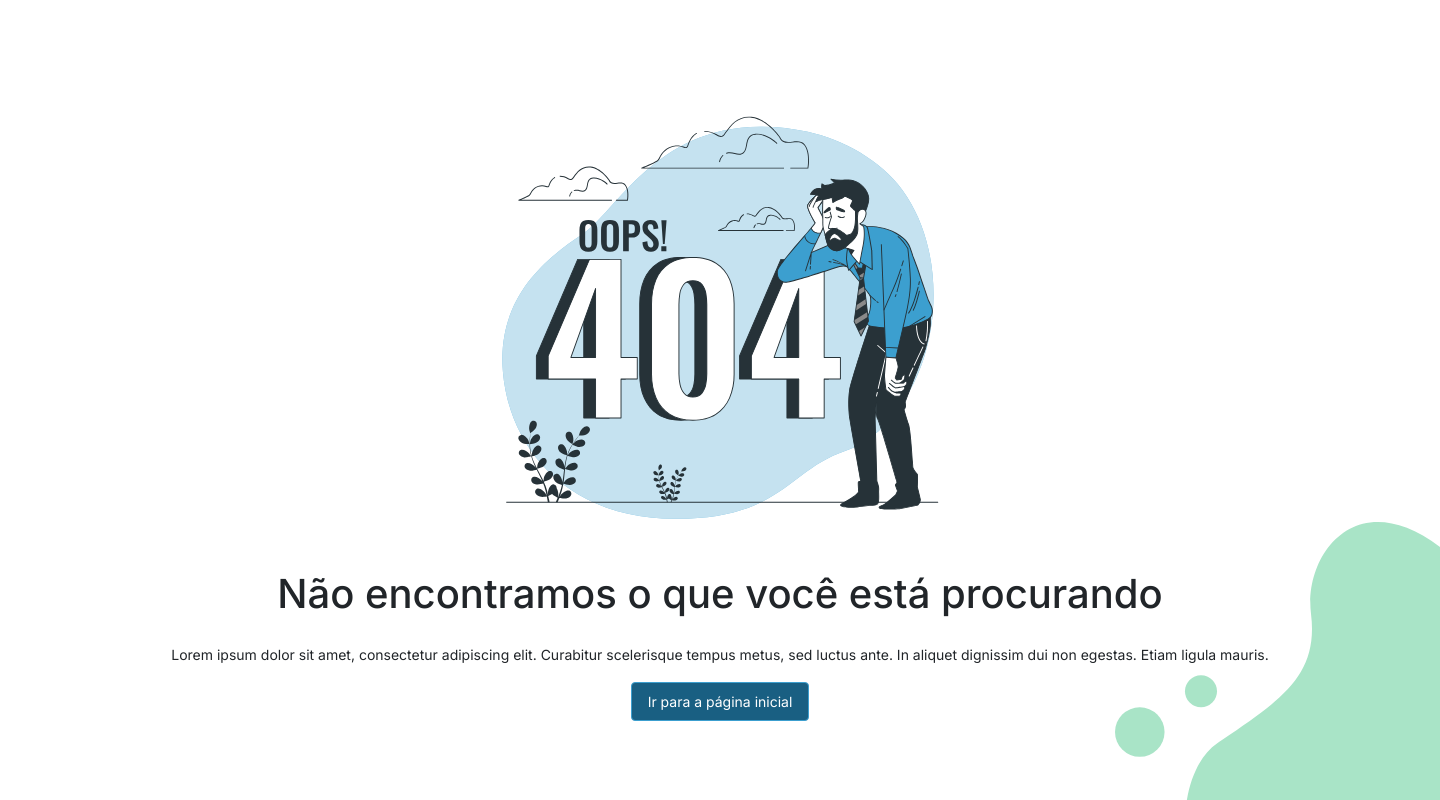
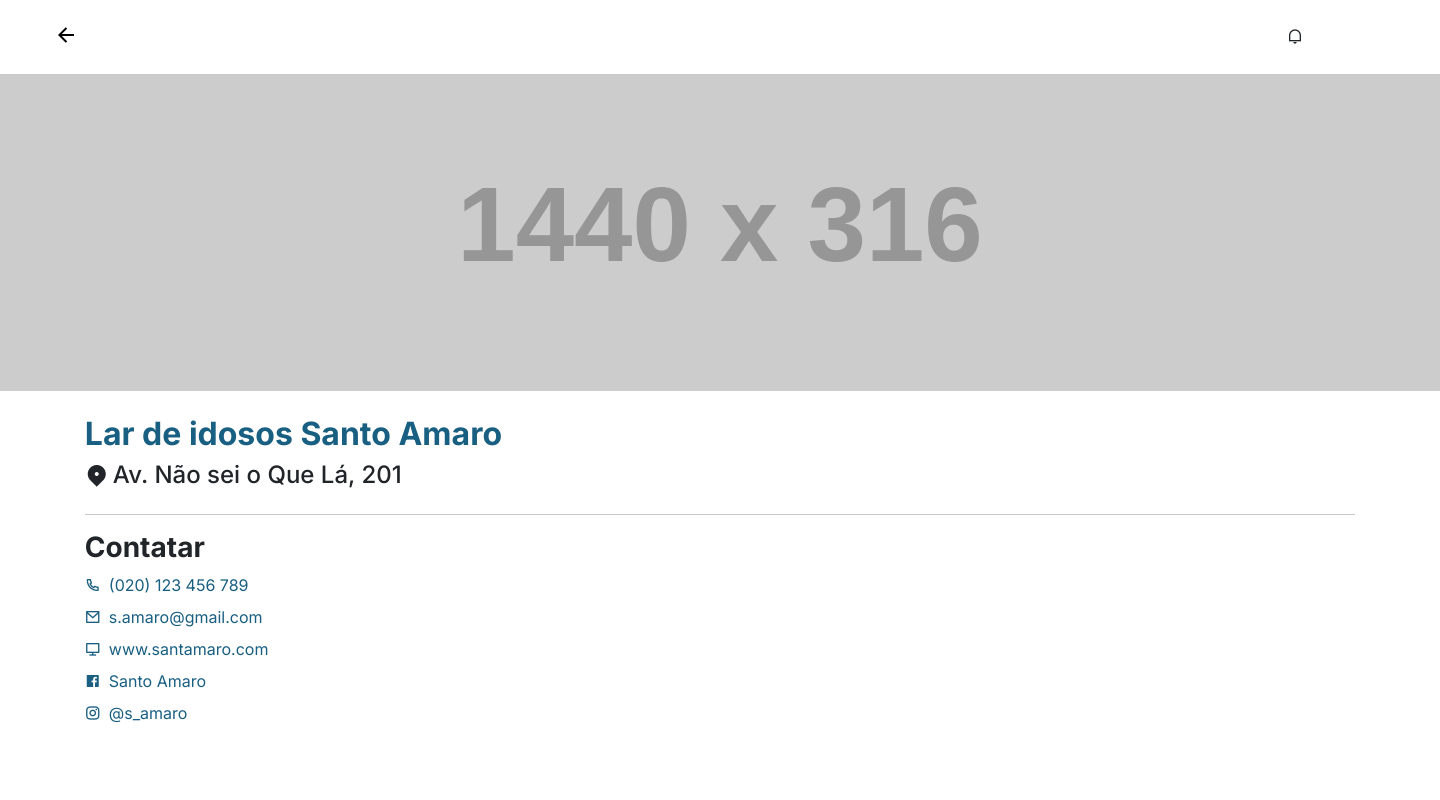
Before and after one commit to Ailton-F/RAV, a Flask app: page /usuarios/lar in a window 1440 px wide. Run offline with Flask 2, Linux system fonts and the light colour scheme; a user stored in the database is signed in; tables that the repository leaves empty hold one stand-in row (values such as "Sample post"); grey boxes labelled with a size stand in for pictures from a placeholder-image service; parts of the project's set-up code (start-up, migrations or seed data) failed here and were passed over; some libraries are stand-ins or nearby versions.

Commit message:
added lar page

```diff
--- a/controllers/UserController.py
+++ b/controllers/UserController.py
@@ -282,3 +282,11 @@ class User():
             user = Voluntario.query.filter_by(id_usuario=current_user.id).first()
 
         return render_template('visit/all_lares_page.html', nome=user.nome)
+
+    @staticmethod
+    def get_lar_page():
+        if current_user.user_type._value_ == 'L':
+            user = Lar.query.filter_by(id_usuario=current_user.id).first()
+        else:
+            user = Voluntario.query.filter_by(id_usuario=current_user.id).first()
+        return render_template('visit/lar.html', nome=user.nome)
--- a/routes/usuarios.py
+++ b/routes/usuarios.py
@@ -87,3 +87,8 @@ def save_name(): return user.save_name()
 @users_bl.route('/lares', methods=["GET"])
 @login_required
 def all_lares(): return user.get_all_lares_page()
+
+
+@users_bl.route('/lar', methods=["GET"])
+@login_required
+def get_lar(): return user.get_lar_page()
--- /dev/null
+++ b/static/css/lar.css
@@ -0,0 +1,3 @@
+.lar-content-container{
+    padding: 0 5.3em;
+}
--- a/static/css/lares_page.css
+++ b/static/css/lares_page.css
@@ -21,8 +21,13 @@
 
 .lar-card{
     max-width: 17.375em;
+    transition: .5s ease;
 }
 
 .lares-perfil-photo{
     width: -webkit-fill-available;
 }
+
+.lar-card:hover {
+    transform: translateY(-5px);
+}
--- a/static/css/profile_user.css
+++ b/static/css/profile_user.css
@@ -50,6 +50,6 @@
   color: #41C2A6;
 }
 
-.plus:hover{
-
+.return-button{
+  font-size: 1.5em;
 }
--- a/static/style.css
+++ b/static/style.css
@@ -11,6 +11,7 @@
 @import url("css/toasts.css");
 @import url("css/error.css");
 @import url("css/lares_page.css");
+@import url("css/lar.css");
 
 
 /*Configs*/
--- a/templates/user/home.html
+++ b/templates/user/home.html
@@ -12,7 +12,7 @@
       {% endwith %}
       <div class="flex-grow-1">
 
-        {% with u=user %}
+        {% with u=user[0] %}
           {% include 'user/logheader.html'%}
         {% endwith %}
 
--- a/templates/user/logheader.html
+++ b/templates/user/logheader.html
@@ -1,5 +1,10 @@
 <header>
-  <div class="d-flex align-items-center justify-content-end gap-3 px-5 py-3">
+  <div class="d-flex align-items-center justify-content-between gap-3 px-5 py-3">
+
+    {% if back %}
+    <button class="border-0 bg-transparent return-button me-auto" onClick="history.back()"><i class="ri-arrow-left-line"></i></button>
+    {% endif %}
+
     <button class="btn btn-notification">
       <i class="ri-notification-line"></i>
     </button>
--- /dev/null
+++ b/templates/visit/lar.html
@@ -0,0 +1,42 @@
+{% extends 'indexwhf.html' %}
+{% block titulo %}
+Editar visita
+{% endblock %}
+
+{% block conteudo %}
+<section>
+    {% with back=True %}
+    {% if session['id_info'] %}
+    {% with u=session['id_info']['given_name'] %}
+    {% include 'user/logheader.html'%}
+    {% endwith %}
+    {% else %}
+    {% if nome=='' %}
+    {% with u='' %}
+    {% include 'user/logheader.html'%}
+    {% endwith %}
+    {% else %}
+    {% with u=nome %}
+    {% include 'user/logheader.html'%}
+    {% endwith %}
+    {% endif %}
+    {% endif %}
+    {% endwith %}
+    <figure class="mb-4">
+        <img src="http://placehold.it/1440x316">
+    </figure>
+    <div class="lar-content-container">
+        <h2 class="text-dark-blue fw-bold">Lar de idosos Santo Amaro</h2>
+        <h4 class="d-flex align-items-center gap-1 mb-4"><i class="ri-map-pin-2-fill"></i> Av. Não sei o Que Lá, 201</h4>
+        <hr>
+        <h3 class="fw-bold">Contatar</h3>
+        <ol class="p-0 d-flex flex-column gap-2 text-dark-blue">
+            <li class="d-flex align-items-center gap-2"><i class="ri-phone-line"></i> (020) 123 456 789</li>
+            <li class="d-flex align-items-center gap-2"><i class="ri-mail-line"></i> s.amaro@gmail.com</li>
+            <li class="d-flex align-items-center gap-2"><i class="ri-computer-line"></i> www.santamaro.com</li>
+            <li class="d-flex align-items-center gap-2"><i class="ri-facebook-box-fill"></i> Santo Amaro</li>
+            <li class="d-flex align-items-center gap-2"><i class="ri-instagram-line"></i> @s_amaro</li>
+        </ol>
+    </div>
+</section>
+{% endblock %}
```
Also changed, not shown: templates/visit/all_lares_page.html (+7 -77 lines).
